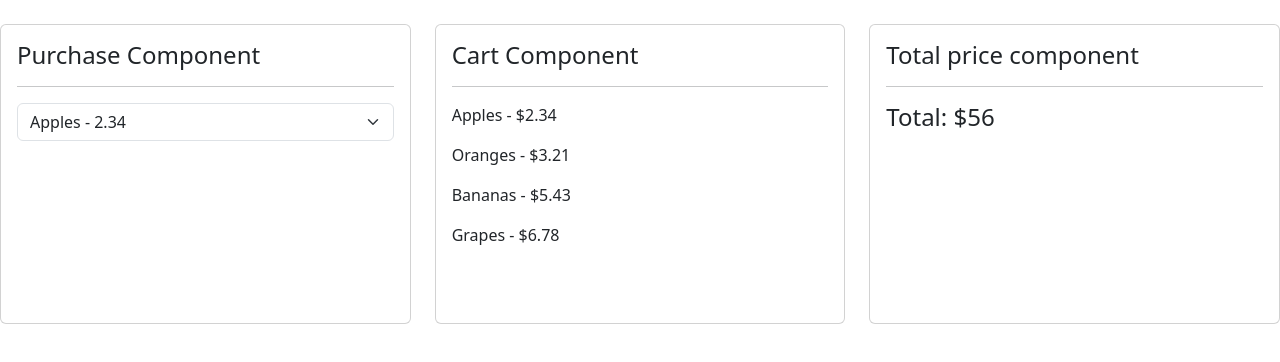
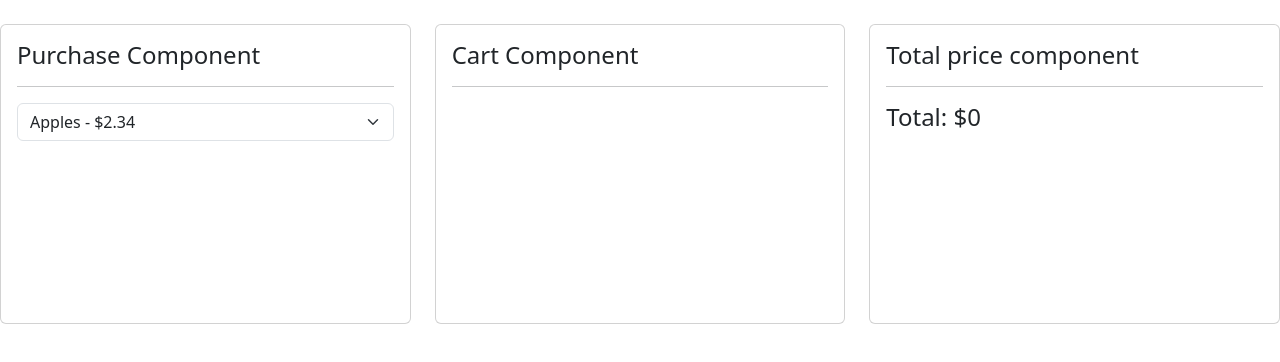
Before and after one commit to arpit5492/context-api, a React (Create React App) app: page / in a window 1280 px wide. Shown: the top 362 px of the page. Built offline with nearby package versions, Linux system fonts and the light colour scheme.

Commit message:
App working fine

```diff
--- a/src/App.js
+++ b/src/App.js
@@ -4,18 +4,36 @@ import Cart from './components/Cart';
 import Total from './components/Total';
 
 function App() {
-  const [prods, setProds] = useState([
+  const prods = [
     {pName: "Apples", price: 2.34},
     {pName: "Bananas", price: 3.21},
     {pName: "Grapes", price: 6.78},
     {pName: "Oranges", price: 5.43}
-  ]);
+  ];
 
   const prodItems = prods.map((prod, index) => {
     return (
-      <option key={index}>{prod.pName} - {prod.price}</option>
+      <option key={index} value={prod.price}>{prod.pName} - ${prod.price}</option>
     )
   });
+
+  const [cart, setCart] = useState([]);
+  const [tPrice, setPrice] = useState(0);
+
+  const prodHandler = (e) => {
+    const text = (e.target.options[e.target.selectedIndex].text);
+    const price = parseFloat(e.target.value);
+    // console.log(typeof(price));
+    const total = tPrice + price;
+    // console.log(text);
+    const tCart = [...cart];
+    tCart.push(text);
+    // console.log(tCart);
+
+    setCart(tCart);
+    setPrice(total);
+    // console.log(cart);
+  }
   return (
     <div className="App">
       <div className="row pt-4">
@@ -24,14 +42,18 @@ function App() {
             <div className="card-body">
               <h4 className="card-title">Purchase Component</h4>
               <hr />
-              <select className="form-select" aria-label="default select example">
+              <select onChange={prodHandler} className="form-select" aria-label="default select example">
                 {prodItems}
               </select>
             </div>
           </div>
         </div>
-        <Cart />
-        <Total />
+        <Cart
+          products = {cart}
+        />
+        <Total
+          total = {tPrice}
+        />
       </div>
     </div>
   );
--- a/src/components/Cart.js
+++ b/src/components/Cart.js
@@ -1,14 +1,17 @@
-const Cart = () => {
+const Cart = (props) => {
+    const {products} = props;
+    // console.log(products);
     return (
         <div className="col-sm-4 mr-3">
           <div className="card" style={{height: "300px"}}>
             <div className="card-body">
               <h4 className="card-title">Cart Component</h4>
               <hr />
-              <p>Apples - $2.34</p>
-              <p>Oranges - $3.21</p>
-              <p>Bananas - $5.43</p>
-              <p>Grapes - $6.78</p>
+              {products.map((prod, index) => {
+                return (
+                    <p key={index}>{prod}</p>
+                )
+              })}
             </div>
           </div>
         </div>
--- a/src/components/Total.js
+++ b/src/components/Total.js
@@ -1,11 +1,12 @@
-const Total = () => {
+const Total = (props) => {
+    const {total} = props;
     return (
         <div className="col-sm-4">
           <div className="card" style={{height: "300px"}}>
             <div className="card-body">
               <h4 className="card-title">Total price component</h4>
               <hr />
-              <h4>Total: $56</h4>
+              <h4>Total: ${total}</h4>
             </div>
           </div>
         </div>
```
